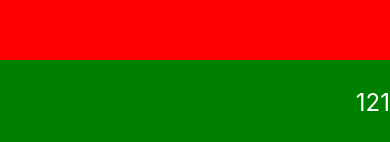
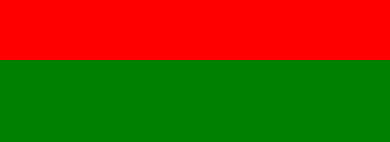
Before and after one commit to deniskonovalov/react-native-calculator, a React Native app: screen / in a window 390 px wide. Shown: the part 109-251 px from the top of the page. Built offline with nearby package versions, Linux system fonts and the light colour scheme.

Commit message:
Add calculation

```diff
--- a/App.js
+++ b/App.js
@@ -21,12 +21,16 @@ export default class App extends Component {
         super();
         this.operations = ['D','+','-','*','/'];
         this.state = {
-            resultText: ''
+            resultText: '',
+            calculation: ''
         };
     }
 
     calculateResult() {
         const text = this.state.resultText;
+        this.setState({
+            calculationText: eval(text)
+        });
     }
 
     buttonPressed(text) {
@@ -100,7 +104,7 @@ export default class App extends Component {
                     <Text style={styles.resultText}>{this.state.resultText}</Text>
                 </View>
                 <View style={styles.calculation}>
-                    <Text style={styles.calculationText}>121</Text>
+                    <Text style={styles.calculationText}>{this.state.calculationText}</Text>
                 </View>
                 <View style={styles.buttons}>
                     <View style={styles.numbers}>
```
